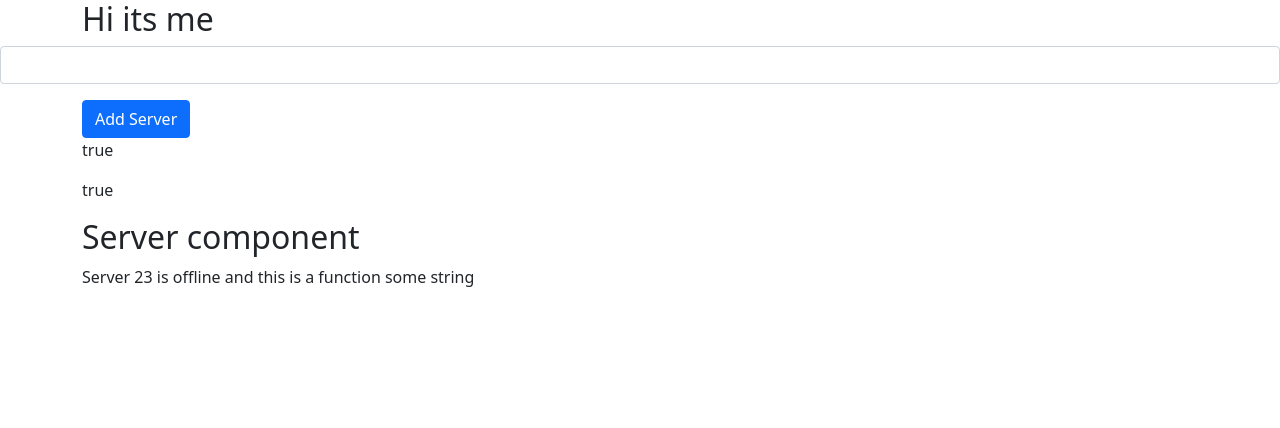
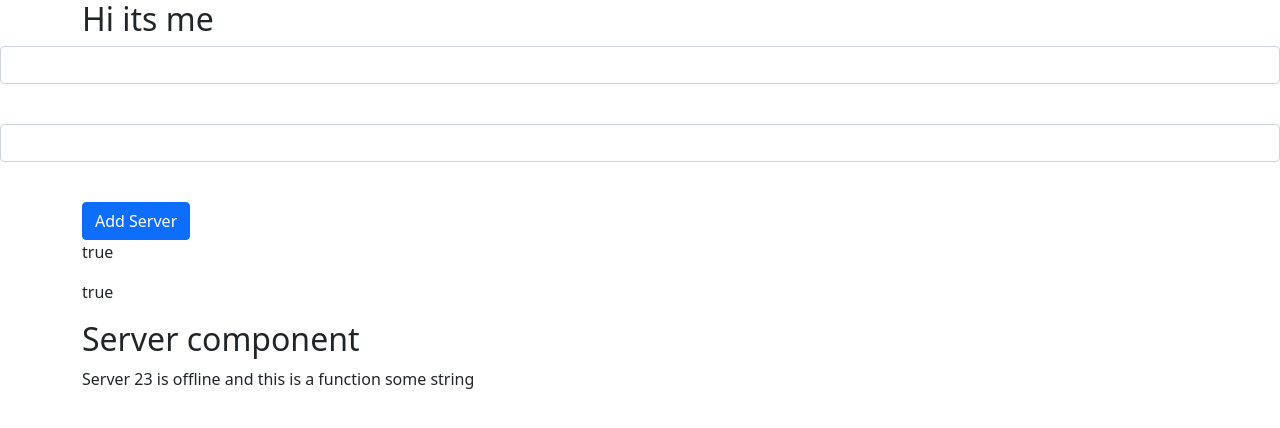
Before and after one commit to YuriiDzyuba/udem-ang, an Angular app: page / in a window 1280 px wide. Shown: the top 428 px of the page. Built offline with nearby package versions, Linux system fonts and the light colour scheme.

Commit message:
Add two-way binding

```diff
--- a/src/app/app.component.html
+++ b/src/app/app.component.html
@@ -7,6 +7,15 @@ class="form-control"
 (input)="onUpdateServerName($event)"
 >
 <p>{{ serverName }}</p>
+<br>
+
+<input
+type="text"
+class="form-control"
+[(ngModel)]="hostName"
+>
+<p>{{ hostName }}</p>
+<br>
 <div class="container">
   <button class="btn btn-primary" [disabled]="!addNewServer">
     Add Server
--- a/src/app/app.component.ts
+++ b/src/app/app.component.ts
@@ -9,6 +9,7 @@ export class AppComponent {
   title = 'Hi its me';
   addNewServer: boolean = false
   serverName:string = ''
+  hostName:string = ''
 
   constructor() {
     setInterval(()=>{
```
